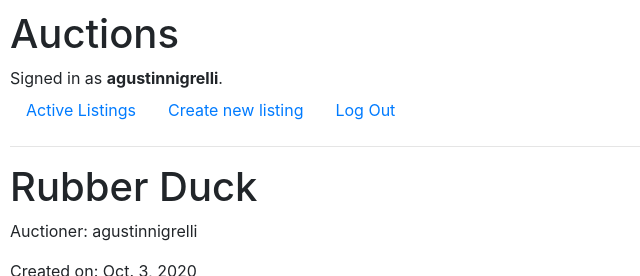
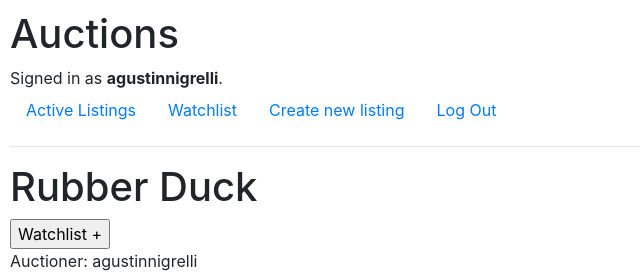
Before and after one commit to agustinnigrelli/cs50-web, a Django app: page /1 in a window 1280 px wide. Shown: the top 276 px of the page, without its empty margins (0-640 px from the left). Run offline with Django 3.2, Linux system fonts and the light colour scheme; a user stored in the database is signed in; data comes from the database, SQL or seed files in the repository; both versions use the stored data as it was before the commit; some libraries are stand-ins or nearby versions.

Commit message:
Added watchlist view and html

```diff
--- a/auctions/models.py
+++ b/auctions/models.py
@@ -39,12 +39,11 @@ class Comments(models.Model):
     comment_time = models.DateField()
 
     def __str__(self):
-        return f"User {self.commenter} commented '{self.comment}' in {self.listing} at {self.comment_time}"
+        return f"User {self.commenter} commented '{self.comment}' in {self.listing.title} at {self.comment_time}"
 
 class Watchlist(models.Model):
     watcher = models.ForeignKey(User, related_name="watcher", on_delete=models.CASCADE)
     listing = models.ForeignKey(Listings, related_name="listing", on_delete=models.CASCADE)
-    current_bid = models.ForeignKey(Bids, related_name="current_bid", on_delete=models.CASCADE)
 
     def __str__(self):
-        return f"User {self.watcher} is watching {self.listing}. Highest bid is {self.current_bid}"
+        return f"User {self.watcher} is watching {self.listing.title}"
--- a/auctions/templates/auctions/layout.html
+++ b/auctions/templates/auctions/layout.html
@@ -22,6 +22,9 @@
             </li>
             {% if user.is_authenticated %}
                 <li class="nav-item">
+                    <a class="nav-link" href="{% url 'watchlist' %}">Watchlist</a>
+                </li>
+                <li class="nav-item">
                     <a class="nav-link" href="{% url 'create' %}">Create new listing</a>
                 </li>
                 <li class="nav-item">
--- a/auctions/templates/auctions/listing.html
+++ b/auctions/templates/auctions/listing.html
@@ -12,6 +12,15 @@
     {% endfor %}
 
     <h1>{{listing.title}}</h1>
+    {% if user.is_authenticated %}
+        <form action="/watchlist" method="post">
+            {% csrf_token %}
+            <input type="hidden" name="add" id="add" value="add">
+            <input type="hidden" name="add_listing_id" id="add_listing_id" value="{{listing.id}}">
+            <input type="submit" value="Watchlist +">
+        </form>
+    {% endif %}
+
     <p>Auctioner: {{listing.creator}}</p>
     <p>Created on: {{listing.listing_time}}</p>
     <div>
--- a/auctions/urls.py
+++ b/auctions/urls.py
@@ -10,5 +10,6 @@ urlpatterns = [
     path("create", views.create, name="create"),
     path("<int:listing_id>", views.listing, name="listing"),
     path("comment", views.comment, name="comment"),
-    path("bid", views.bid, name="bid")
+    path("bid", views.bid, name="bid"),
+    path("watchlist", views.watchlist, name="watchlist")
 ]
--- a/auctions/views.py
+++ b/auctions/views.py
@@ -85,14 +85,14 @@ def create(request):
 
     return render(request, "auctions/create.html", {
         "categories": Categories.objects.all()
-    })
+        })
 
 def listing(request, listing_id):
 
     return render(request, "auctions/listing.html", {
         "listing": Listings.objects.get(pk=listing_id),
         "comments": Comments.objects.filter(listing=listing_id)
-    })
+        })
 
 def bid(request):
     if request.method == "POST":
@@ -101,8 +101,6 @@ def bid(request):
         listing = Listings.objects.get(pk=request.POST["bid_listing_id"])
         new_bid = request.POST.get("new_bid")
         bid_time = datetime.datetime.now()
-
-        #Chequear bien si esto funciona
 
         if float(new_bid) > float(listing.current_bid):
             bids = Bids(bidder=bidder, listing=listing, bid=new_bid, bid_time=bid_time)
@@ -117,9 +115,7 @@ def bid(request):
             return render(request, "auctions/listing.html", {
         "listing": Listings.objects.get(pk=request.POST["bid_listing_id"]),
         "comments": Comments.objects.filter(listing=request.POST["bid_listing_id"])
-    })
-
-
+        })
 
 def comment(request):
     if request.method == "POST":
@@ -132,3 +128,30 @@ def comment(request):
         comments.save()
 
     return redirect("listing", listing_id=listing.id)
+
+def watchlist(request):
+    if request.method == "POST":
+        add = request.POST.get("add")
+        remove = request.POST.get("remove")
+
+        if add:
+            if Watchlist.objects.filter(listing=request.POST["add_listing_id"]):
+                messages.error(request, "This listing is already in your watchlist")
+                return render(request, "auctions/listing.html", {
+                    "listing": Listings.objects.get(pk=request.POST["add_listing_id"]),
+                    "comments": Comments.objects.filter(listing=request.POST["add_listing_id"])
+                    })
+
+            else:
+                watcher = User.objects.get(pk=request.user.id)
+                listing = Listings.objects.get(pk=request.POST["add_listing_id"])
+
+                watchlist = Watchlist(watcher=watcher, listing=listing)
+                watchlist.save()
+
+        if remove:
+            Watchlist.objects.get(listing=request.POST["remove_listing_id"]).delete()
+
+    return render(request, "auctions/watchlist.html", {
+        "items" : Watchlist.objects.filter(watcher=request.user.id)
+        })
```
Also changed, not shown: auctions/templates/auctions/watchlist.html (added, +23 -0 lines), auctions/migrations/0003_remove_watchlist_current_bid.py (added), db.sqlite3.
